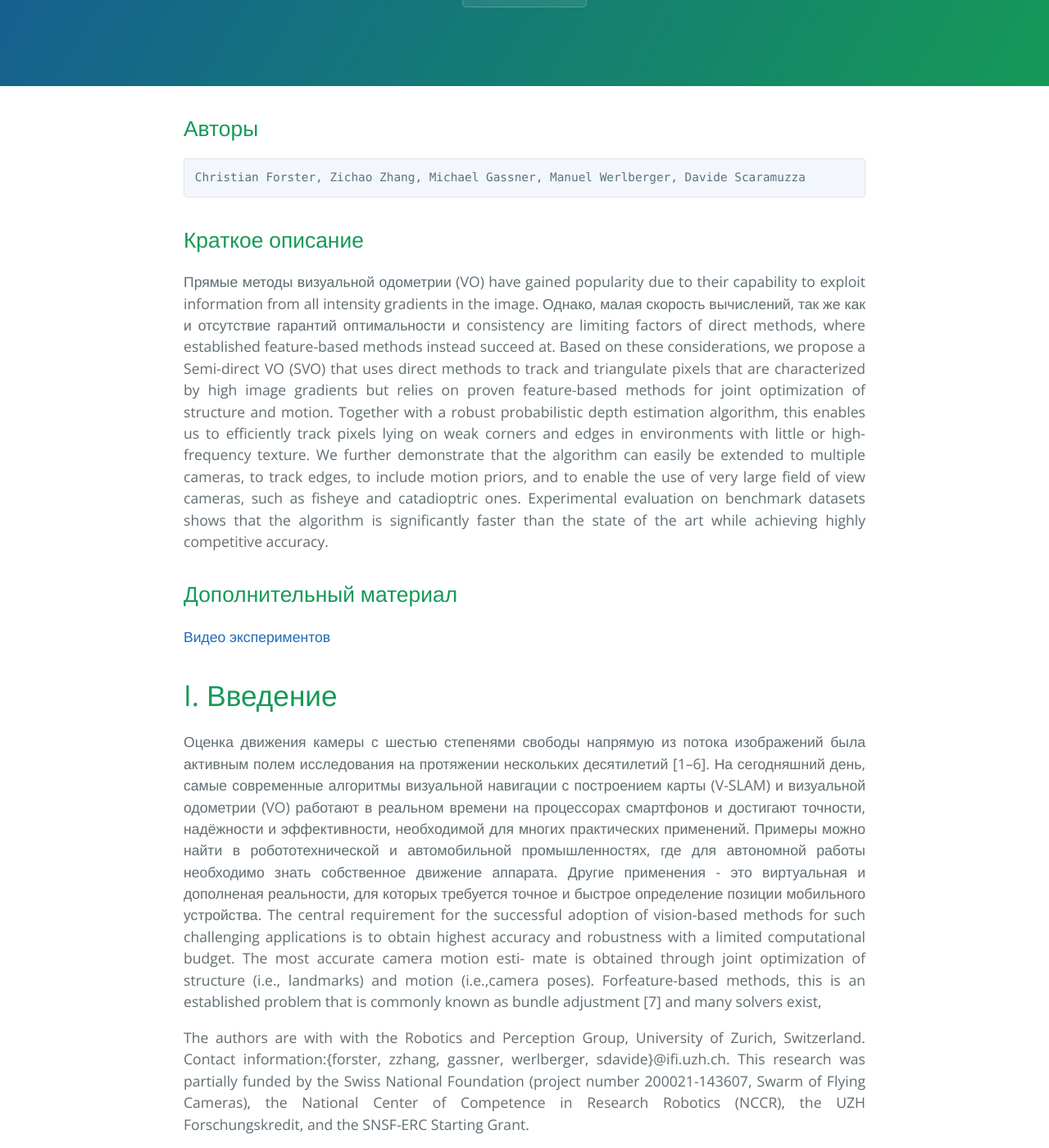
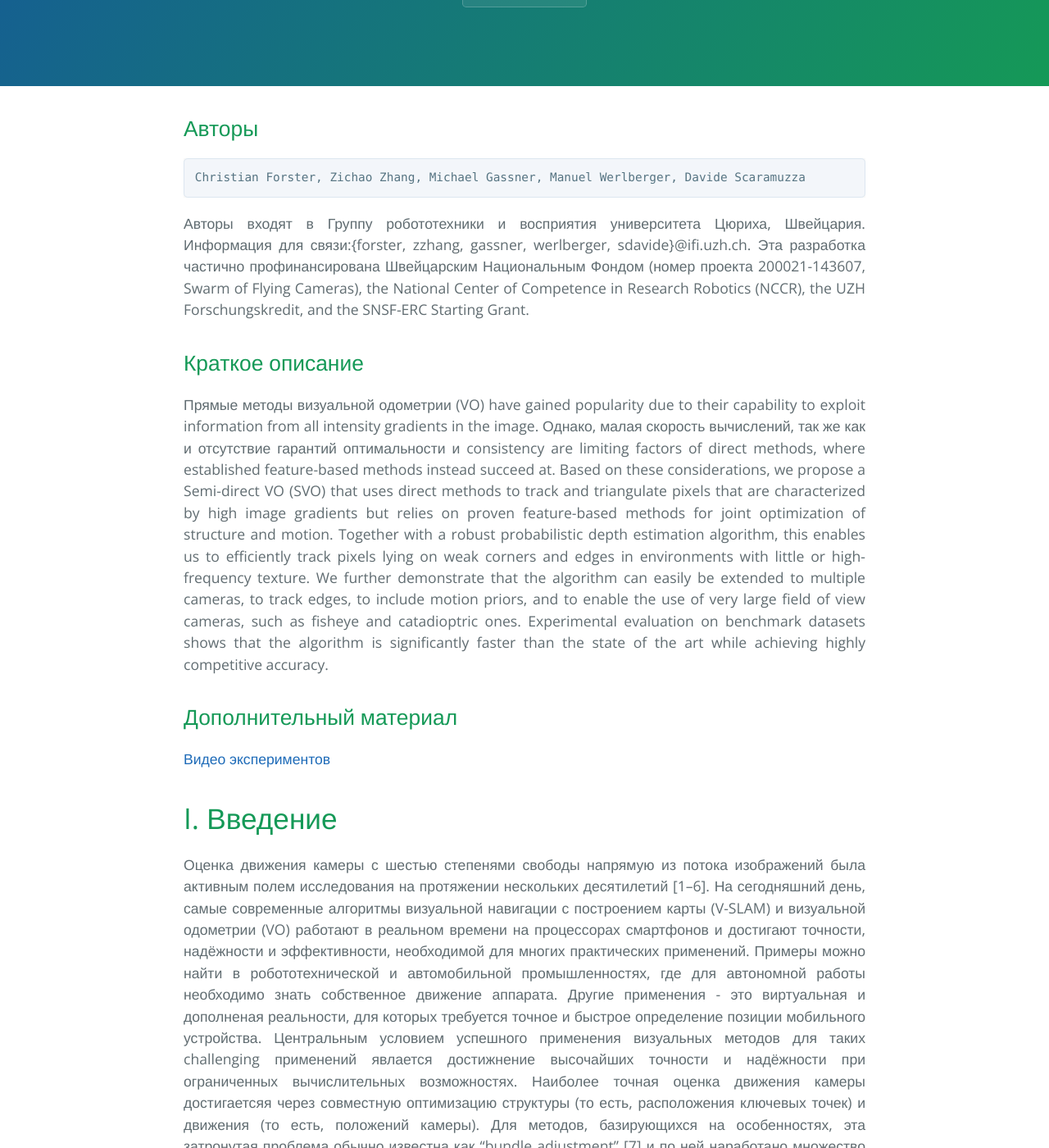
Before and after one commit to i-v-s/slam, a Jekyll site: the page built from svo2.md, in a window 1280 px wide and 1400 px high, scrolled down 387 px. Shown: the whole window at 82% size. Built offline with Jekyll 4.4.1, drawn with Linux system fonts in a browser that asks for light colours; our own code applies the rules of GitHub Pages for plain Markdown files; some of the changed text lies outside the part shown.

Commit message:
Обновлено svo2.md

````diff
--- a/svo2.md
+++ b/svo2.md
@@ -4,6 +4,10 @@
 ```
 Christian Forster, Zichao Zhang, Michael Gassner, Manuel Werlberger, Davide Scaramuzza
 ```
+Авторы входят в Группу робототехники и восприятия университета Цюриха, Швейцария. Информация для связи:{forster, zzhang, gassner, werlberger, sdavide}@ifi.uzh.ch. Эта разработка частично профинансирована
+Швейцарским Национальным Фондом (номер проекта 200021-143607, Swarm of Flying
+Cameras), the National Center of Competence in Research Robotics (NCCR),
+the UZH Forschungskredit, and the SNSF-ERC Starting Grant.
 
 ## Краткое описание
 
@@ -32,22 +36,16 @@ accuracy.
 # I. Введение
 
 Оценка движения камеры с шестью степенями свободы напрямую из потока изображений была активным полем исследования на протяжении нескольких десятилетий [1–6]. На сегодняшний день, самые современные алгоритмы
-визуальной навигации с построением карты (V-SLAM) и визуальной одометрии (VO) работают в реальном времени на процессорах смартфонов и достигают точности, надёжности и эффективности, необходимой для многих практических применений. Примеры можно найти в робототехнической и автомобильной промышленностях, где для автономной работы необходимо знать собственное движение аппарата. Другие применения - это виртуальная и дополненая реальности, для которых требуется точное и быстрое определение позиции мобильного устройства.
-The central requirement for the successful adoption of
-vision-based methods for such challenging applications is
-to obtain highest accuracy and robustness with a limited
-computational budget. The most accurate camera motion esti-
-mate is obtained through joint optimization of structure (i.e.,
-landmarks) and motion (i.e.,camera poses). Forfeature-based
-methods, this is an established problem that is commonly
-known as bundle adjustment [7] and many solvers exist,
-
-The authors are with with the Robotics and Perception Group, University
-of Zurich, Switzerland. Contact information:{forster, zzhang, gassner,
-werlberger, sdavide}@ifi.uzh.ch. This research was partially funded by the
-Swiss National Foundation (project number 200021-143607, Swarm of Flying
-Cameras), the National Center of Competence in Research Robotics (NCCR),
-the UZH Forschungskredit, and the SNSF-ERC Starting Grant.
+визуальной навигации с построением карты (V-SLAM) и визуальной одометрии (VO) работают в реальном времени на процессорах смартфонов и достигают точности, надёжности и эффективности, необходимой для многих практических применений. Примеры можно найти в робототехнической и автомобильной промышленностях, где для автономной работы необходимо знать собственное движение аппарата. Другие применения - это виртуальная и дополненая
+реальности, для которых требуется точное и быстрое определение позиции мобильного устройства.
+Центральным условием успешного применения визуальных методов
+для таких challenging применений явлается достижнение
+высочайших точности и надёжности при ограниченных вычислительных возможностях.
+Наиболее точная оценка движения камеры достигаетсяя через совместную оптимизацию структуры
+(то есть, расположения ключевых точек) и движения (то есть, положений камеры). Для методов, базирующихся на особенностях,
+эта затронутая проблема обычно известна как
+"bundle adjustment" [7] и по ней наработано множество решений,
+
 
 ```
 which address the underlying non-linear least-squares problem
````
